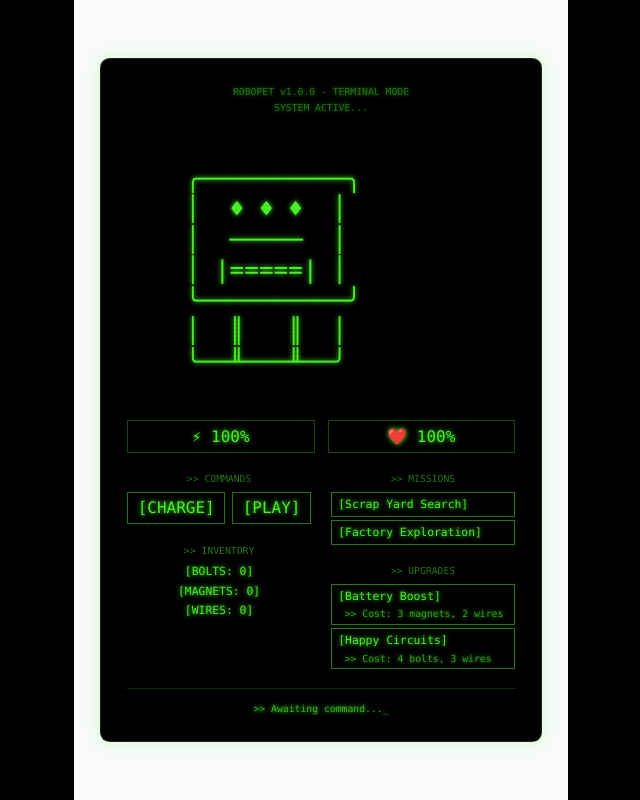
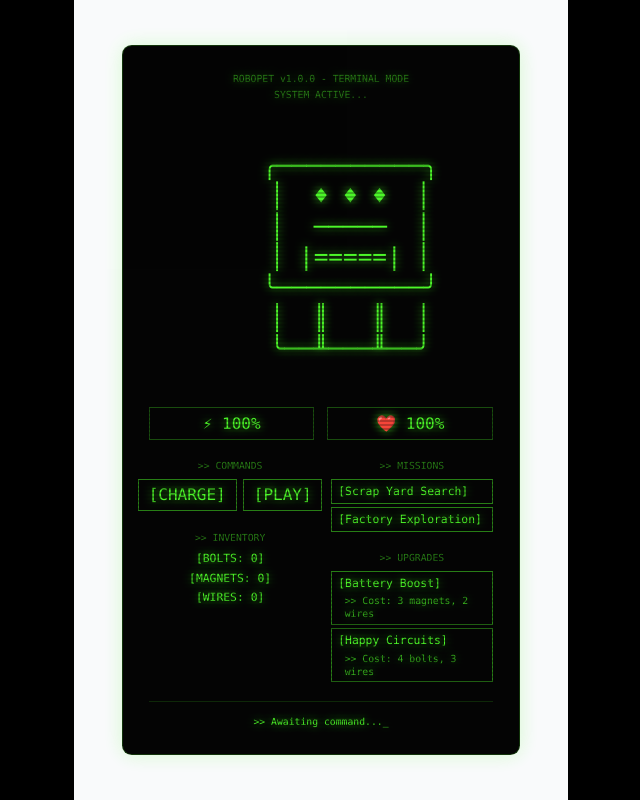
Before and after one commit to marquessam/robot-pet, a Next.js app: page / in a window 1280 px wide. Shown: the whole page, without its empty margins (319-959 px from the left). Built offline with nearby package versions, Linux system fonts and the light colour scheme.

Commit message:
Update globals.css

```diff
--- a/src/app/globals.css
+++ b/src/app/globals.css
@@ -5,18 +5,42 @@
 html, body {
   margin: 0;
   padding: 0;
-  width: 100%;
-  height: 100vh;
-  background-color: #000000;
+  min-height: 100vh;
+  background-color: #000;
   color: #4af626;
+  font-family: monospace;
+}
+
+body {
   display: flex;
   justify-content: center;
   align-items: center;
-  font-family: monospace;
+}
+
+.terminal-container {
+  width: 90%;
+  max-width: 800px;
+  margin: 0 auto;
+  text-align: center;
+  display: flex;
+  justify-content: center;
+  align-items: center;
 }
 
 .terminal-glow {
-  text-shadow: 0 0 5px #4af626;
+  color: #4af626;
+  text-shadow: 0 0 10px rgba(74, 246, 38, 0.8);
+}
+
+.terminal-button {
+  width: 100%;
+  max-width: 200px;
+  text-align: center;
+}
+
+.terminal-button:disabled {
+  opacity: 0.5;
+  cursor: not-allowed;
 }
 
 .crt::before {
@@ -34,161 +58,102 @@ html, body {
   );
   background-size: 100% 4px;
   pointer-events: none;
+  z-index: 2;
 }
 
 .screen {
-  background: #000000;
-  border-radius: 0.75rem;
-  position: relative;
-}
-
-.screen::after {
-  content: " ";
-  display: block;
-  position: absolute;
-  top: 0;
-  left: 0;
-  bottom: 0;
-  right: 0;
-  background: rgba(18, 16, 16, 0.1);
-  opacity: 0;
-  z-index: 2;
-  pointer-events: none;
+  background: #000;
   animation: flicker 0.15s infinite;
 }
 
 @keyframes flicker {
   0% {
-    opacity: 0.27861;
+    opacity: 0.99;
   }
-  5% {
-    opacity: 0.34769;
-  }
-  10% {
-    opacity: 0.23604;
-  }
-  15% {
-    opacity: 0.90626;
-  }
-  20% {
-    opacity: 0.18128;
-  }
-  25% {
-    opacity: 0.83891;
-  }
-  30% {
-    opacity: 0.65583;
-  }
-  35% {
-    opacity: 0.67807;
-  }
-  40% {
-    opacity: 0.26559;
-  }
-  45% {
-    opacity: 0.84693;
-  }
-  50% {
-    opacity: 0.96019;
-  }
-  55% {
-    opacity: 0.08594;
-  }
-  60% {
-    opacity: 0.20313;
-  }
-  65% {
-    opacity: 0.71988;
-  }
-  70% {
-    opacity: 0.53455;
-  }
-  75% {
-    opacity: 0.37288;
-  }
-  80% {
-    opacity: 0.71428;
-  }
-  85% {
-    opacity: 0.70419;
-  }
-  90% {
-    opacity: 0.7003;
-  }
-  95% {
-    opacity: 0.36108;
+  2% {
+    opacity: 0.92;
   }
   100% {
-    opacity: 0.24387;
-  }
-}
-
-.screen::before {
-  content: " ";
-  display: block;
-  position: absolute;
-  top: 0;
-  left: 0;
-  bottom: 0;
-  right: 0;
-  background: linear-gradient(
-    rgba(18, 16, 16, 0) 50%,
-    rgba(0, 0, 0, 0.25) 50%
-  );
-  background-size: 100% 4px;
-  z-index: 2;
-  pointer-events: none;
-  animation: flicker 0.15s infinite;
-}
-
-@keyframes turn-on {
-  0% {
-    transform: scale(1, 0.8) translate3d(0, 0, 0);
-    filter: brightness(30);
-    opacity: 1;
-  }
-  3.5% {
-    transform: scale(1, 0.8) translate3d(0, 100%, 0);
-  }
-  3.6% {
-    transform: scale(1, 0.8) translate3d(0, -100%, 0);
-    opacity: 1;
-  }
-  9% {
-    transform: scale(1.3, 0.6) translate3d(0, 100%, 0);
-    filter: brightness(30);
-    opacity: 0;
-  }
-  11% {
-    transform: scale(1, 1) translate3d(0, 0, 0);
-    filter: contrast(0) brightness(0);
-    opacity: 0;
-  }
-  100% {
-    transform: scale(1, 1) translate3d(0, 0, 0);
-    filter: contrast(1) brightness(1.2);
     opacity: 1;
   }
 }
 
-@keyframes turn-off {
+/* Button hover effects */
+button:hover:not(:disabled) {
+  background-color: rgba(74, 246, 38, 0.1);
+  text-shadow: 0 0 15px rgba(74, 246, 38, 1);
+}
+
+/* Status display */
+.status-display {
+  display: inline-flex;
+  gap: 1rem;
+  justify-content: center;
+  width: 100%;
+  max-width: 500px;
+}
+
+/* Robot display container */
+.robot-display {
+  margin: 0 auto;
+  text-align: center;
+  position: relative;
+  display: inline-block;
+}
+
+/* Mission timer animation */
+@keyframes pulse {
   0% {
-    transform: scale(1, 1.3) translate3d(0, 0, 0);
-    filter: brightness(1);
     opacity: 1;
   }
-  60% {
-    transform: scale(1.3, 0.001) translate3d(0, 0, 0);
-    filter: brightness(10);
+  50% {
+    opacity: 0.5;
   }
   100% {
-    animation-timing-function: cubic-bezier(0.755, 0.05, 0.855, 0.06);
-    transform: scale(0, 0.0001) translate3d(0, 0, 0);
-    filter: brightness(50);
+    opacity: 1;
   }
 }
 
-.screen.on {
-  animation: turn-on 4s linear;
-  animation-fill-mode: forwards;
+.mission-timer {
+  animation: pulse 1s infinite;
 }
+
+/* Grid layout for sections */
+.terminal-grid {
+  display: grid;
+  grid-template-columns: 1fr 1fr;
+  gap: 2rem;
+  width: 100%;
+  max-width: 700px;
+  margin: 0 auto;
+}
+
+/* Section headings */
+.section-header {
+  text-align: center;
+  margin-bottom: 0.5rem;
+  opacity: 0.8;
+}
+
+/* Status line */
+.status-line {
+  text-align: center;
+  border-top: 1px solid #4af626;
+  margin-top: 2rem;
+  padding-top: 1rem;
+  opacity: 0.8;
+}
+
+/* Container animations */
+@keyframes fadeIn {
+  from {
+    opacity: 0;
+  }
+  to {
+    opacity: 1;
+  }
+}
+
+.terminal-container {
+  animation: fadeIn 0.5s ease-in;
+}
```
